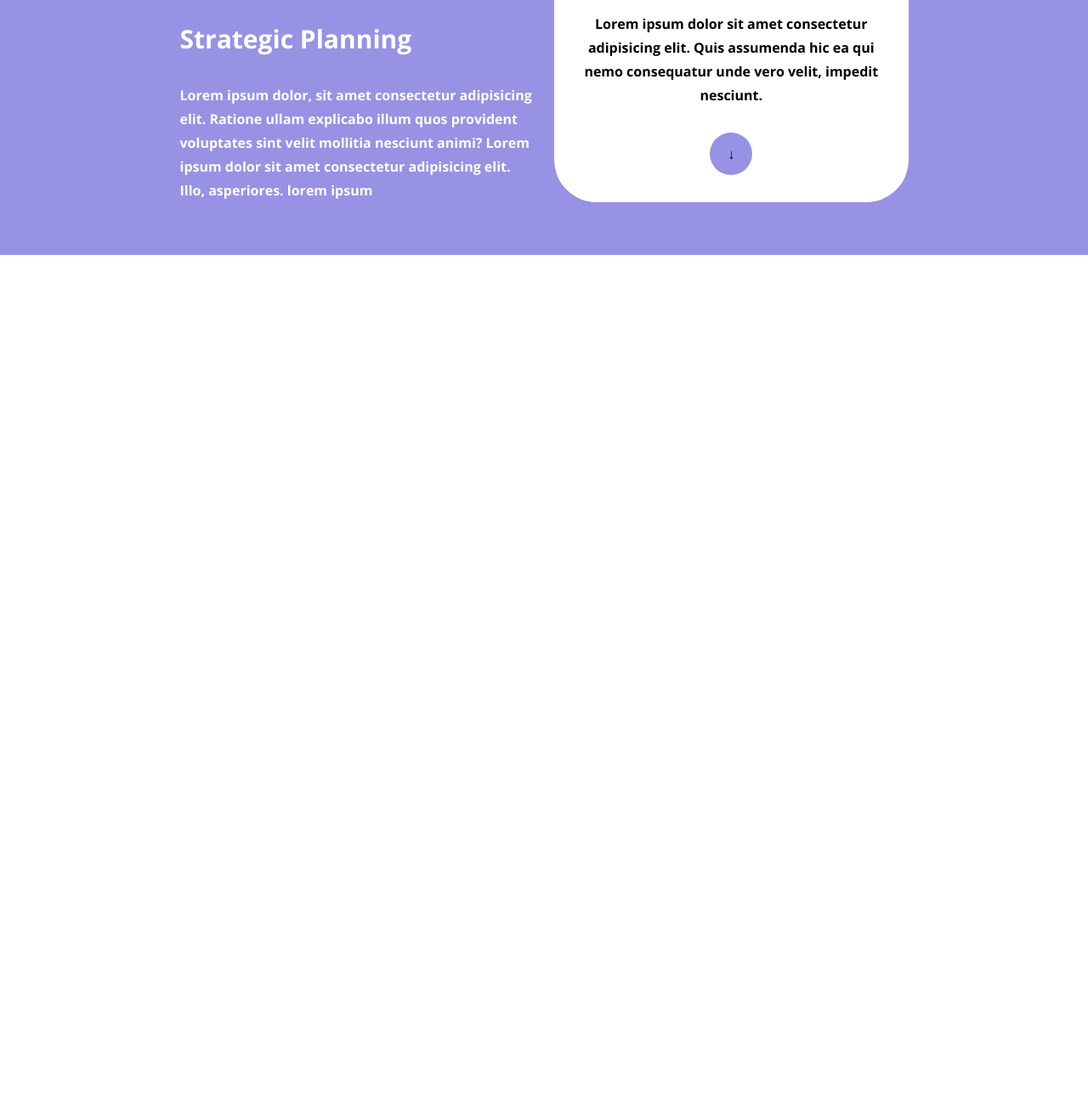
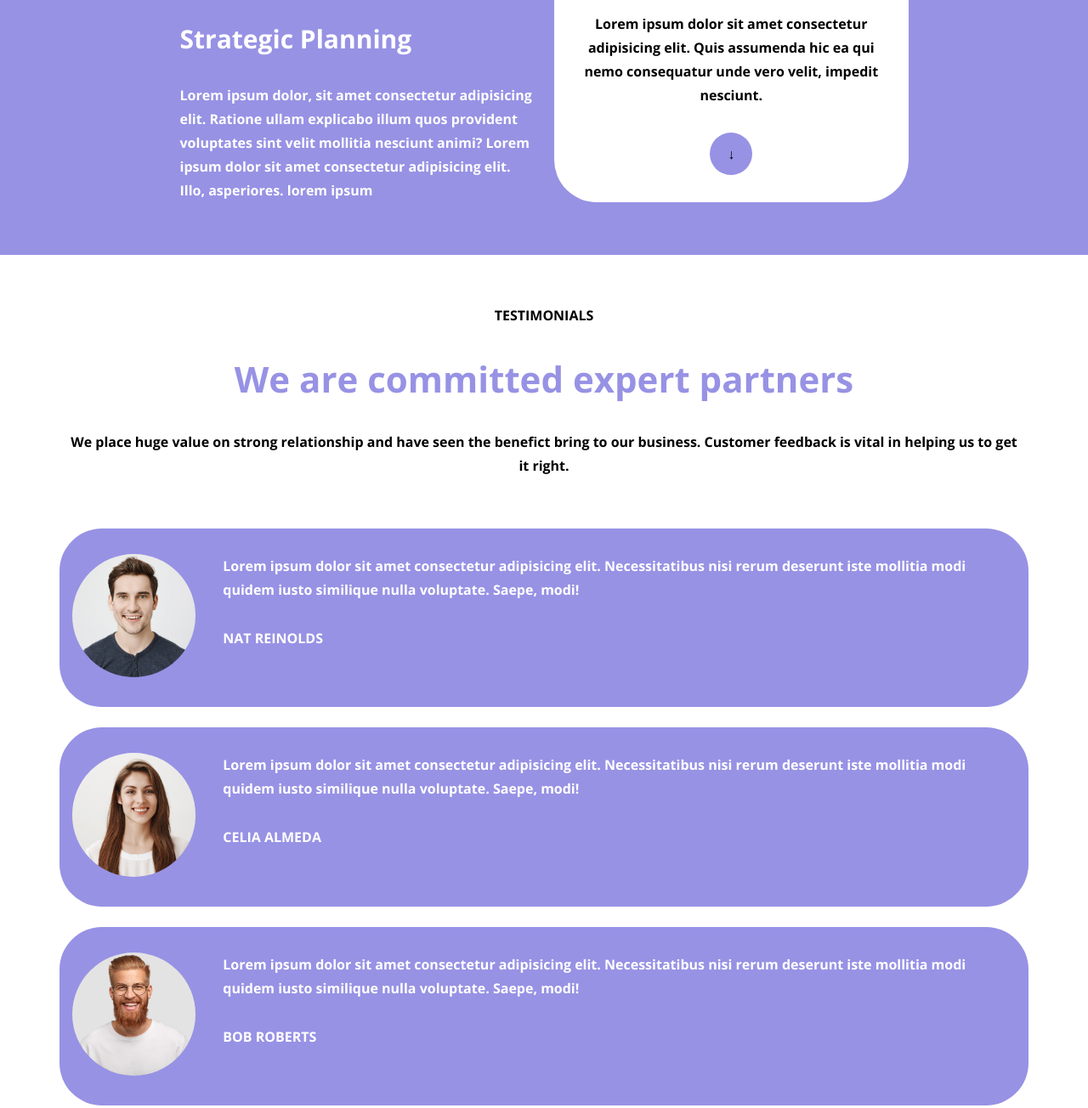
Before and after one commit to Francesca-Barletta/htmlcss-responsive-layout, a plain HTML site: page index.html in a window 1280 px wide. Shown: the part 1574-2878 px from the top of the page at 85% size. Before the commit the page ends 1874 px from the top, so only its background shows below. Drawn offline with nearby package versions, Linux system fonts and the light colour scheme.

Commit message:
add section testimonial responsive

```diff
--- a/css/style.css
+++ b/css/style.css
@@ -83,6 +83,12 @@ h2{
     margin-bottom: 32px;
     font-size: 20px;
 }
+h3{
+    margin-bottom: 35px;
+    font-size: 16px;
+    font-weight: 700
+
+}
 .blue-h2{
     color: #0084FD;
     margin-bottom: 32px;
@@ -162,6 +168,45 @@ p{
 .planning-img{
     margin-bottom: 60px;
 }
+/*SECTION TESTIMONIALS*/
+.testimonials{
+    padding: 60px 0;
+}
+.ts-header{
+    text-align: center;
+}
+.ts-header p {
+    margin-bottom: 60px;
+    padding: 0 24px;
+}
+.ts-title {
+    font-size: 32px;
+}
+.ts-card-img{
+    width: 202px;
+    aspect-ratio: 1 / 1;
+    border-radius: 50%;
+    object-fit: cover;
+}
+.ts-row{
+    background-color: #9792E4;
+    color: white;
+    justify-content: center ;
+    padding: 30px 15px;
+    gap: 32px;
+    border-radius: 50px;
+    margin-bottom: 32px;
+}
+.ts-title{
+    color: #9792E4;
+}
+.ts-card-name{
+    display: inline-block;
+    margin-top: 32px;
+}
+.ts-card-body{
+    text-align: center;
+}
 /*MEDIA_QUERY*/
 
 @media (min-width:768px) {
@@ -181,6 +226,21 @@ p{
    .planning-img{
     margin: 100px 0;
    }
+   .ts-row{
+    flex-wrap: nowrap;
+    max-width: 1140px;
+    margin: 24px auto;
+
+   }
+   .ts-title{
+    font-size: 38px;
+   }
+   .testimonials{
+    padding: 60px 14px;
+   }
+   .ts-card-body{
+    text-align: left;
+   }
 }
 
 @media (min-width:992px){
@@ -192,6 +252,9 @@ p{
     }
    .white-h2{
     font-size: 30px;
+   }
+   .ts-title{
+    font-size: 42px;
    }
 
 }
--- a/index.html
+++ b/index.html
@@ -114,6 +114,46 @@
         </div>
 
     </section>
+
+<!--end section planning-->
+<!--start section testimonials-->
+<section class="testimonials">
+    <div class="container">
+        <div class="ts-header">
+            <h3>TESTIMONIALS</h3>
+            <h2 class="ts-title">We are committed expert partners</h2>
+            <p>We place huge value on strong relationship and have seen the benefict bring to our business. Customer feedback is vital in helping us to get it right.</p>
+        </div>
+        <div class="row ts-row">
+            <div>
+                <img class="ts-card-img" src="./img/testimonial1.jpg" alt="">
+            </div>
+            <div class="ts-card-body">
+                <p>Lorem ipsum dolor sit amet consectetur adipisicing elit. Necessitatibus nisi rerum deserunt iste mollitia modi quidem iusto similique nulla voluptate. Saepe, modi!</p>
+                <strong class="ts-card-name">NAT REINOLDS</strong>
+            </div>
+        </div>
+        <div class="row ts-row">
+            <div>
+                <img class="ts-card-img" src="./img/testimonial2.jpg" alt="">
+            </div>
+            <div class="ts-card-body">
+                <p>Lorem ipsum dolor sit amet consectetur adipisicing elit. Necessitatibus nisi rerum deserunt iste mollitia modi quidem iusto similique nulla voluptate. Saepe, modi!</p>
+                <strong class="ts-card-name">CELIA ALMEDA</strong>
+            </div>
+        </div>
+        <div class="row ts-row">
+            <div>
+                <img class="ts-card-img" src="./img/testimonial3.jpg" alt="">
+            </div>
+            <div class="ts-card-body">
+                <p>Lorem ipsum dolor sit amet consectetur adipisicing elit. Necessitatibus nisi rerum deserunt iste mollitia modi quidem iusto similique nulla voluptate. Saepe, modi!</p>
+                <strong class="ts-card-name">BOB ROBERTS</strong>
+            </div>
+        </div>
+    </div>
+
+</section>
 </main>
 </body>
 </html>
```
